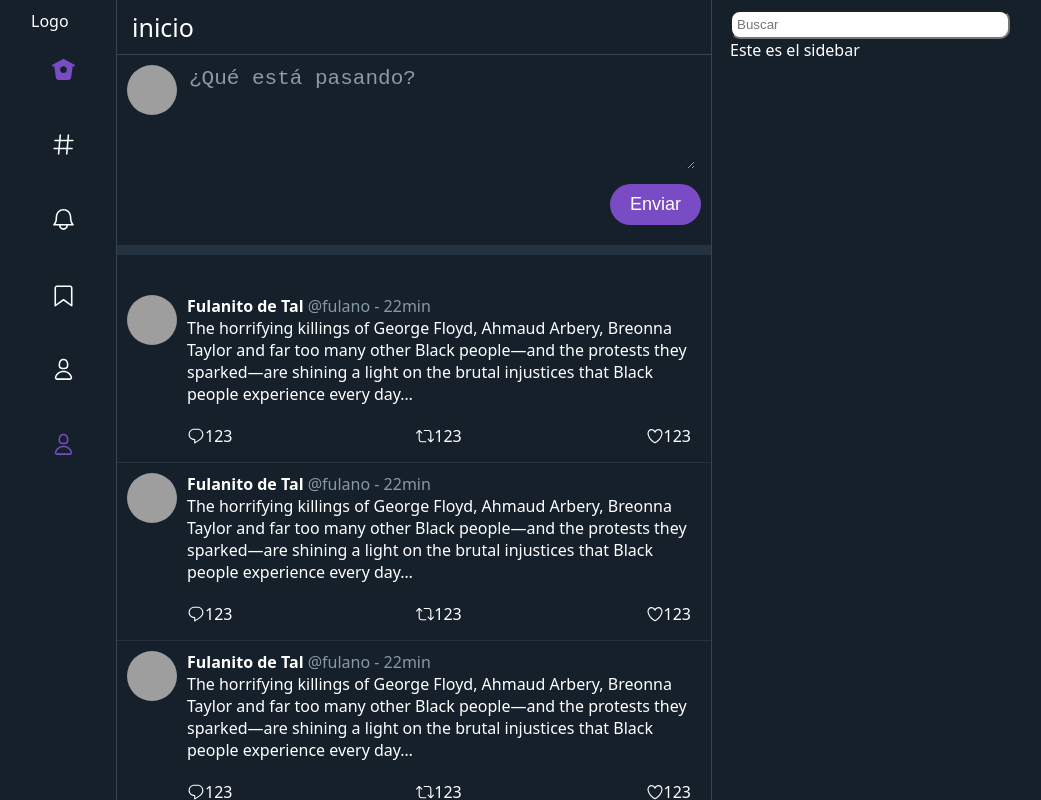
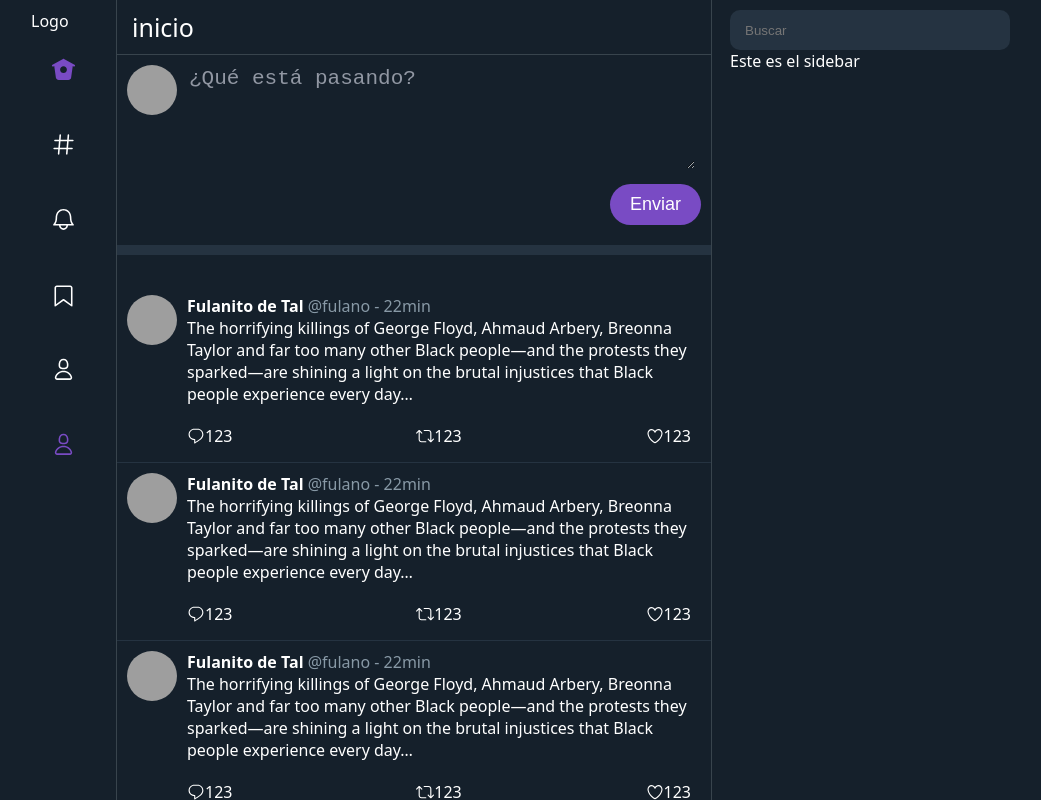
Before and after one commit to Razielini/riete-un-rato, a React (Create React App) app in the folder frontend/: page / in a window 1280 px wide. Shown: the top 800 px of the page, without its empty margins (227-1268 px from the left). Built offline with nearby package versions, Linux system fonts and the light colour scheme; grey boxes are pictures that could not be loaded.

Commit message:
Update styles.js

```diff
--- a/frontend/src/components/SearchBar/styles.js
+++ b/frontend/src/components/SearchBar/styles.js
@@ -3,6 +3,12 @@ import styled from 'styled-components'
 export const SearchInput = styled.input`
   width: 100%;
   border-radius: 10px;
-  padding: 5px;
+  padding: 5px 15px;
   box-sizing: border-box;
+  background-color: rgb(37, 51, 65);
+  border: 0px solid transparent;
+  min-height: 40px;
+  :focus{
+    outline: 0px solid transparent;
+  }
 `
```
